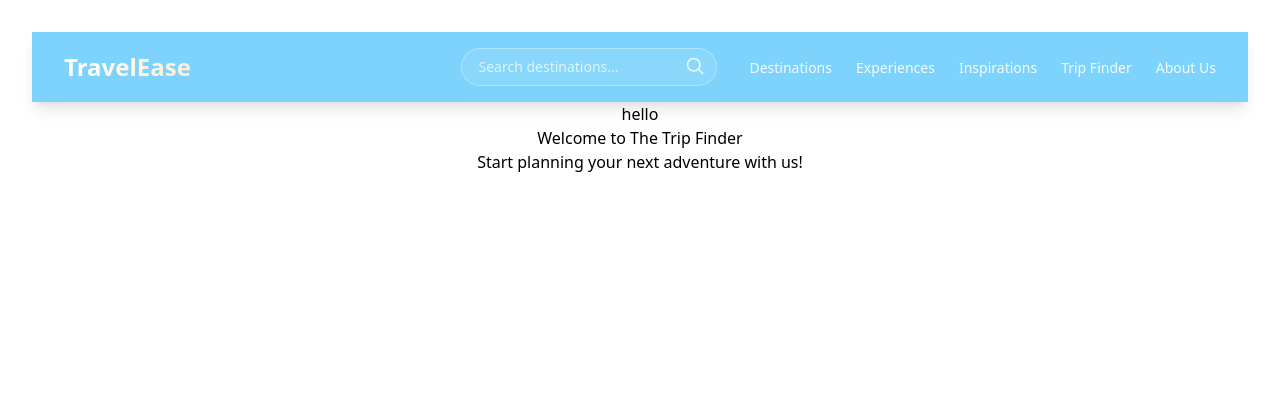
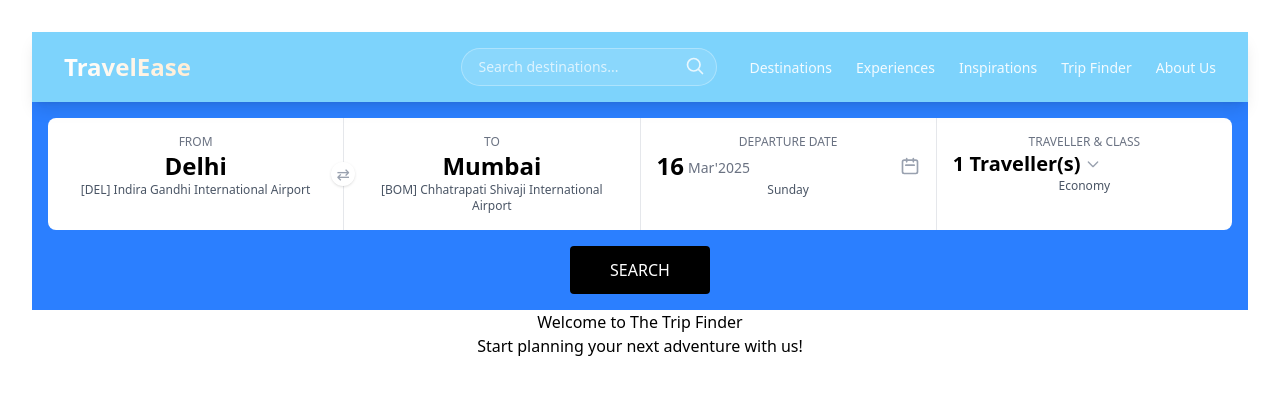
Before and after one commit to 21rr10/minor-project-frontend, a React (Vite) app in the folder minor-project/: page / in a window 1280 px wide. Shown: the top 394 px of the page. Built offline with nearby package versions, Linux system fonts and the light colour scheme.

Commit message:
flight search component added

```diff
--- a/minor-project/src/pages/Home.jsx
+++ b/minor-project/src/pages/Home.jsx
@@ -1,6 +1,7 @@
+import FlightSearchComponent from "../components/flightSearch";
 function Home(){
     return(
-       <h1>hello</h1>
+       <FlightSearchComponent></FlightSearchComponent>
     );
 }
 export default Home;
```
